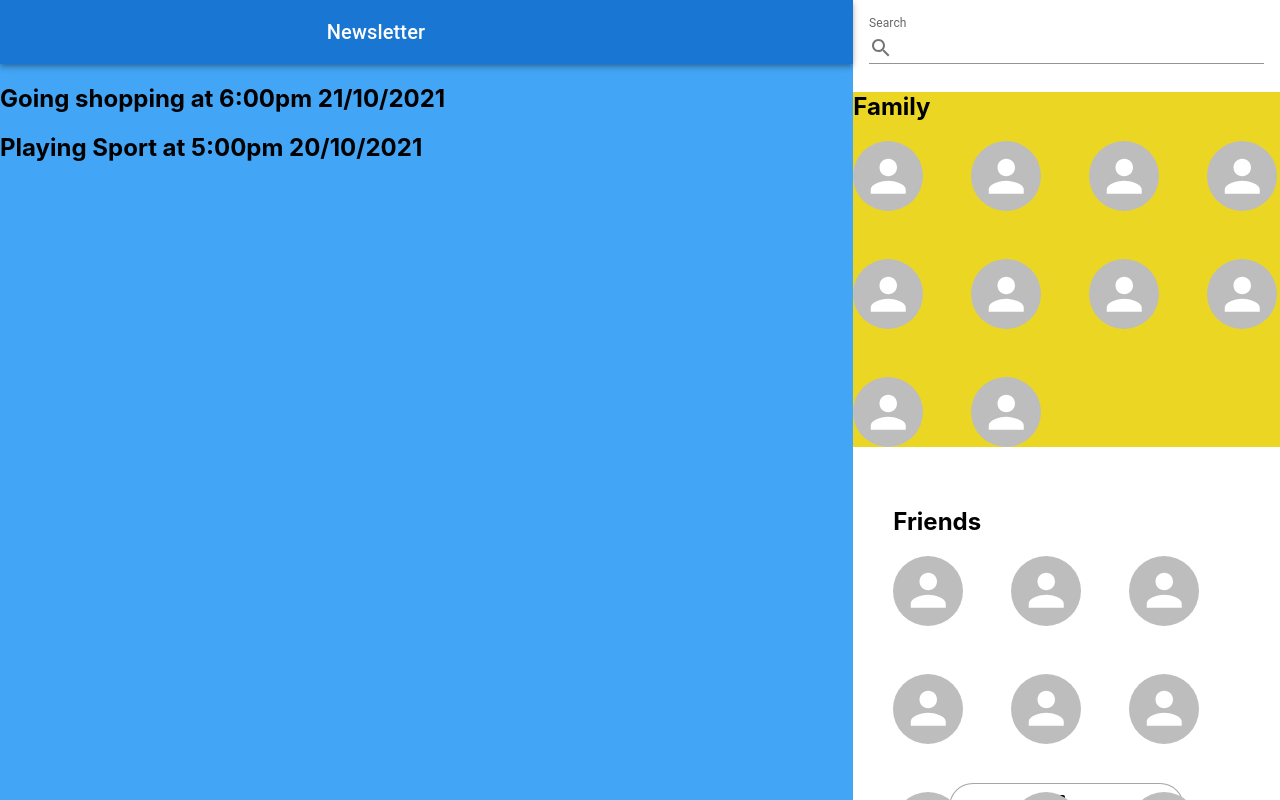
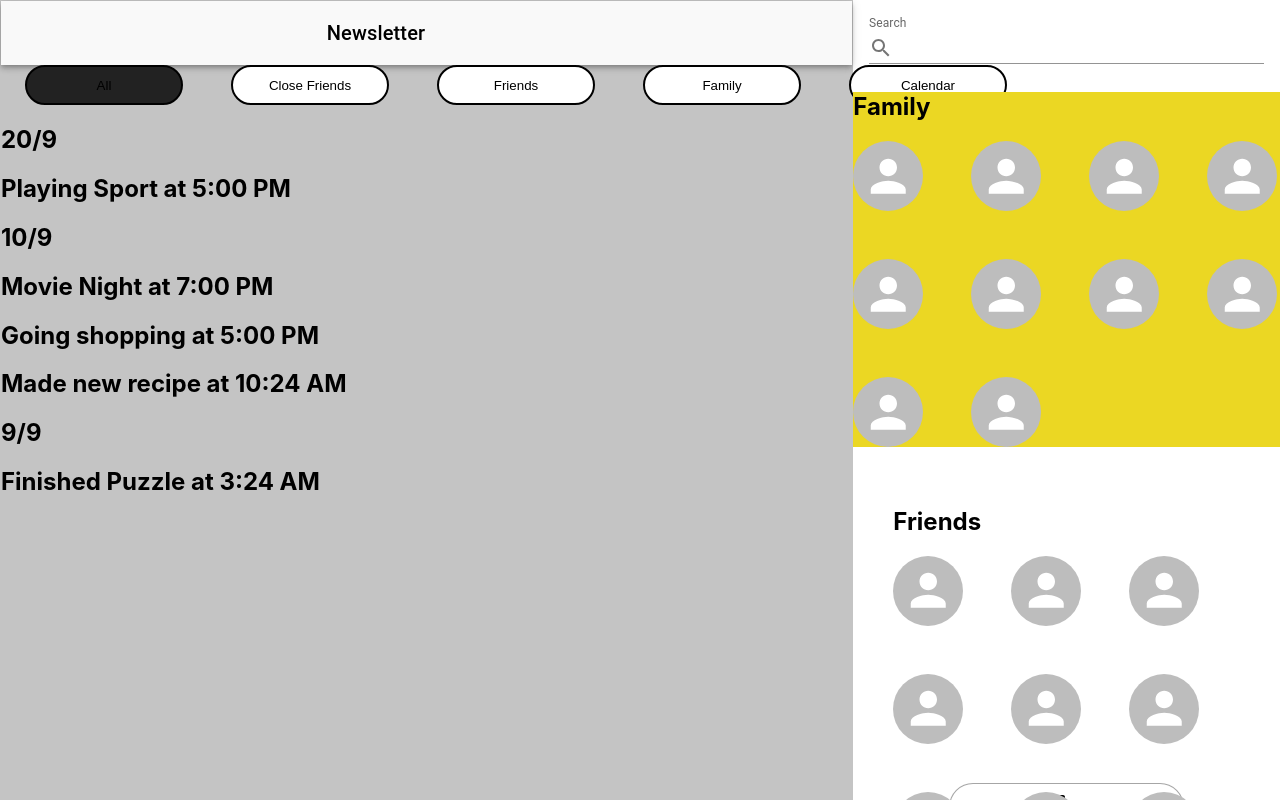
Before and after one commit to JacobBotha/FamBridge, a React (Create React App) app: page / in a window 1280 px wide. Shown: the top 800 px of the page. Built offline with nearby package versions, Linux system fonts and the light colour scheme.

Commit message:
Newsletter Start

```diff
--- /dev/null
+++ b/src/components/Breadcrumb.js
@@ -0,0 +1,21 @@
+import React, { useState } from 'react';
+import './breadcrumb.css';
+
+export default function Breadcrumb(props) {
+    const crumbs = ["All", "Close Friends", "Friends", "Family", "Calendar"];
+    const [current, setCurrent] = useState("All");
+    const handleClick = (crumb) => {
+        setCurrent(crumb);
+        props.handleCrumbChange(crumb);
+    }
+
+    return (
+        <div className="container">{
+            crumbs.map(crumb => {
+                let classes = "crumb " + (crumb === current ? "crumb-selected" : "crumb-deselected" );
+                return (<button className={classes} onClick={() => handleClick(crumb)}>{crumb}</button>);
+            })
+            }
+        </div>
+    );
+}
--- a/src/components/Layout.js
+++ b/src/components/Layout.js
@@ -1,71 +1,59 @@
-import React, { Component } from 'react';
+import React, { useState } from 'react';
 
 import StartCall from './startcall.js';
 import Grid from '@mui/material/Grid';
+import NewsletterBar from './NewsletterBar.js';
 import Newsletter from './Newsletter';
 import Calendar from './Calendar';
-import AppBar from '@mui/material/AppBar';
-import Toolbar from '@mui/material/Toolbar';
-import Typography from '@mui/material/Typography';
+import Breadcrumb from './Breadcrumb.js';
+
 import myData from '../data.json';
 
-export default class Layout extends Component {
-    constructor(props) {
-        super(props);
-        this.state = { current: 'newsletter',
-          name: myData.Name,
-          profile: myData.Profile,
-          friends: myData.Friends,
-          events: myData.Events
-      };
+const leftSideStyle = {
+  "background": "#C4C4C4",
+  "border": "1px solid #C4C4C4",
+  "box-sizing": "border-box",
+  "height": "100vh",
 }
 
-    leftPanel() {
-      if (this.state.current === 'newsletter') {
-        return <Newsletter events={this.state.events}></Newsletter>;
+export default function Layout(props) {
+    const [current, setCurrent] = useState("Newsletter");
+    const [name, setName] = useState(myData.Name);
+    const [profile, setProfile] = useState(myData.Profile);
+    const [friends, setFriends] = useState(myData.Friends);
+    const [events, setEvents] = useState(myData.Events);
+    const [status, setStatus] = useState(myData.Status);
+
+    const leftPanel = function() {
+      if (current === 'Newsletter') {
+        return <Newsletter events={events} status={status}></Newsletter>;
       }
 
-      if (this.state.current === 'calendar') {
-        return <Calendar  events={this.state.events}></Calendar>;
+      if (current === 'Calendar') {
+        return <Calendar  events={events}></Calendar>;
       }
     }
 
-    setNewsletter() {
-      this.setState({
-        curent : 'newsletter'
-      });
+    const handleCrumbChange = (crumb) => {
+      if(crumb === 'Calendar') {
+        setCurrent("Calendar");
+      } else {
+        setCurrent("Newsletter");
+      }
     }
 
-    setCalendar() {
-      this.setState({
-        curent : 'calendar'
-      });
-    }
-
-    render () {
     return (
         <div style={{ width: '100%' }}>
           <Grid container spacing={0} direction="row">
-                <Grid item xs={8}  sx={{ bgcolor: 'primary.light' }}>
-                  <AppBar position="static">
-                      <Toolbar style={{
-                          float       : 'none',
-                          width       : '200px',
-                          marginLeft  : 'auto',
-                          marginRight : 'auto'
-                      }}>
-                      <Typography variant="h6" component="div" sx={{ flexGrow: 1}} position="centred">
-                          Newsletter
-                      </Typography>
-                      </Toolbar>
-                  </AppBar>
-                  {this.leftPanel()}
+            <Grid item xs={8} style={leftSideStyle}>
+              <NewsletterBar></NewsletterBar>
+              <Breadcrumb handleCrumbChange={handleCrumbChange}/>
+              {leftPanel()}
             </Grid>
             <Grid item xs={4}>
-                  <StartCall friends={this.state.friends}></StartCall>
+              <StartCall friends={friends}></StartCall>
             </Grid>
           </Grid>
         </div>
       );
 }
-}
--- a/src/components/Newsletter.js
+++ b/src/components/Newsletter.js
@@ -3,23 +3,48 @@ import React, { Component } from 'react';
 export default class Newsletter extends Component {
     constructor(props) {
         super(props);
+        const items = []
+        props.status.map(s => {
+            s["isStatus"] = true;
+            return (items.push(s));
+        });
+        props.events.map(e => {
+            e["isStatus"] = false;
+            return (items.push(e));
+        });
+
+        items.sort((a, b) => b.Time > a.Time ? 1: -1)
         this.state = {
-            events: props.events
+            items: items
         }
-        console.log(props.events);
+    }
+
+    timeString(dateString) {
+        let date = new Date(dateString);
+        let time = (date.getHours() % 12) + ":" + ((date.getMinutes() < 10) ? date.getMinutes()+"0" : date.getMinutes()) + " " + ((date.getHours()  >= 12) ? "PM" : "AM");
+
+        return time;
+    }
+
+    tableItems() {
+        let tableItemsHtml = []
+        let currentDate = null
+        for (let event of this.state.items) {
+            let date = new Date(event.Time);
+            if (date.getDate() != currentDate) {
+                tableItemsHtml.push(<h2>{date.getUTCDate() + "/" + date.getMonth()}</h2>)
+                currentDate = date.getDate();
+            }
+            tableItemsHtml.push(<h2>{event.Name +  " at " + this.timeString(event.Time)}</h2>)
+        }
+
+        return tableItemsHtml;
     }
 
     render () {
-        let divStyle = {
-            top: "300px",
-            left: "50px"
-        };
-
         return (
-            <div style={divStyle}>{
-                this.state.events.map(event => {
-                    return (<h2>{event.Name +  " at " + event.Time}</h2>);
-                })
+            <div>{
+                this.tableItems().map(item => {return item})
                 }
             </div>
         )
--- /dev/null
+++ b/src/components/NewsletterBar.js
@@ -0,0 +1,22 @@
+import React, { Component } from 'react';
+import AppBar from '@mui/material/AppBar';
+import Toolbar from '@mui/material/Toolbar';
+import Typography from '@mui/material/Typography';
+
+export default class NewsletterBar extends Component {
+    render () {
+        return (
+        <AppBar style={{background: "#F9F9F9"}} position="static">
+            <Toolbar style={{
+                float       : 'none',
+                width       : '200px',
+                marginLeft  : 'auto',
+                marginRight : 'auto',
+            }}>
+            <Typography variant="h6" component="div" color="common.black" sx={{ flexGrow: 1}} position="centred">
+                Newsletter
+            </Typography>
+            </Toolbar>
+        </AppBar>)
+    }
+}
--- /dev/null
+++ b/src/components/breadcrumb.css
@@ -0,0 +1,40 @@
+.container {
+    display: flex;
+    flex-direction: row;
+    align-items: flex-start;
+    padding: 0px;
+
+    width: 696px;
+    height: 40px;
+    left: 59px;
+    top: 104px;
+}
+
+.crumb {
+    position: static;
+    width: 158px;
+    height: 40px;
+    left: 128px;
+    top: 0px;
+
+    border: 2px solid #000000;
+    border-radius: 100px;
+
+    /* Inside Auto Layout */
+    flex: none;
+    order: 1;
+    flex-grow: 0;
+    margin: 0px 24px;
+
+    text-align: center;
+    justify-content: center;
+    align-items: center;
+}
+
+.crumb-deselected {
+    background: #FFFFFF;
+}
+
+.crumb-selected {
+    background: #222222;
+}
--- a/src/data.json
+++ b/src/data.json
@@ -5,53 +5,83 @@
         {
             "Id": 1,
             "Name": "James Doe",
-            "Profile": "profile"
+            "Profile": "profile",
+            "Relationship" : "Son"
         },{
             "Id": 2,
             "Name": "John Doe",
-            "Profile": "profile"
+            "Profile": "profile",
+            "Relationship" : "Son"
         },{
             "Id": 3,
             "Name": "Jill Doe",
-            "Profile": null
+            "Profile": null,
+            "Relationship" : "Grandson"
         },{
             "Id": 4,
             "Name": "Tim Doe",
-            "Profile": null
+            "Profile": null,
+            "Relationship" : "Friend"
         },{
             "Id": 5,
             "Name": "Tom Doe",
-            "Profile": null
+            "Profile": null,
+            "Relationship" : "Friend"
         },{
             "Id": 6,
             "Name": "Sheryl Doe",
-            "Profile": null
+            "Profile": null,
+            "Relationship" : "Sister"
         },{
             "Id": 7,
             "Name": "James Doe",
-            "Profile": null
+            "Profile": null,
+            "Relationship" : "Friend"
         },{
             "Id": 8,
             "Name": "James Doe",
-            "Profile": null
+            "Profile": null,
+            "Relationship" : "Sister"
+
         },{
             "Id": 9,
             "Name": "James Doe",
-            "Profile": null
+            "Profile": null,
+            "Relationship" : "Sister"
+
         },{
             "Id": 10,
             "Name": "James Doe",
-            "Profile": null
+            "Profile": null,
+            "Relationship" : "Sister"
+
         }],
     "Events" : [{
             "Name": "Going shopping",
-        "Time": "6:00pm 21/10/2021",
+            "Time" :"2021-10-10T17:00:00",
             "CreatedBy": 10,
             "Going" :[10]
         },{
             "Name": "Playing Sport",
-        "Time": "5:00pm 20/10/2021",
+            "Time" :"2021-10-20T17:00:00",
             "CreatedBy": 9,
             "Going" :[10, 9, 7]
-    }]
+        },{
+            "Name": "Movie Night",
+            "Time" :"2021-10-10T19:00:00",
+            "CreatedBy" : 5,
+            "Going" : [5, 4, 1, 6]
+        }],
+    "Status" : [{
+            "Name" : "Finished Puzzle",
+            "CreatedBy" : 10,
+            "Time" :"2021-10-09T03:24:00",
+            "Photo" : null
+        }, {
+            "Name" : "Made new recipe",
+            "CreatedBy" : 4,
+            "Time" :"2021-10-10T10:24:00",
+            "Photo" : "images/recipe.jpg"
         }
+    ]
+}
```
Also changed, not shown: 1 other file (tests, documents, lock files or other folders). Lines whose indentation alone changed are shown as unchanged.
